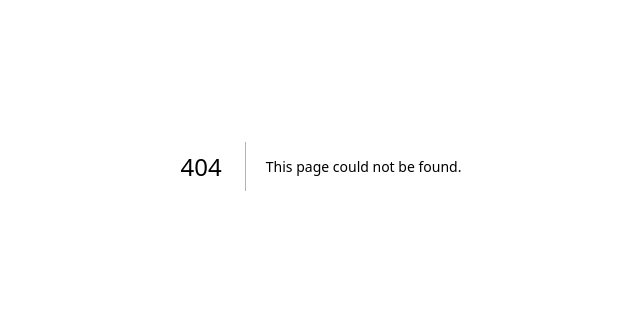
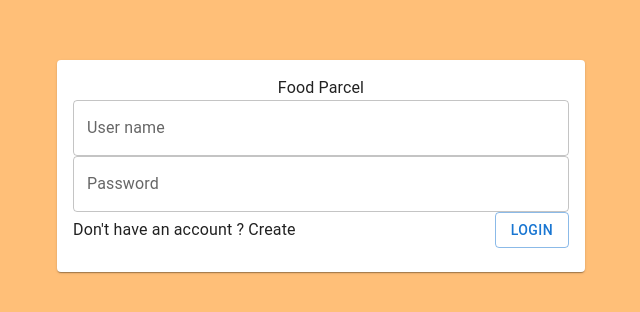
Before and after one commit to Satyaveerjaligama/food-parcel-frontend, a Next.js app: page /login in a window 1280 px wide. Before the commit this address had no page. Shown: the part 234-546 px from the top of the page, without its empty margins (319-959 px from the left). Built offline with nearby package versions, Linux system fonts and the light colour scheme.

Commit message:
Added materil ui, Tailwind css and Login page

```diff
--- a/app/globals.css
+++ b/app/globals.css
@@ -1,83 +1,6 @@
-:root {
-  --max-width: 1100px;
-  --border-radius: 12px;
-  --font-mono: ui-monospace, Menlo, Monaco, "Cascadia Mono", "Segoe UI Mono",
-    "Roboto Mono", "Oxygen Mono", "Ubuntu Monospace", "Source Code Pro",
-    "Fira Mono", "Droid Sans Mono", "Courier New", monospace;
-
-  --foreground-rgb: 0, 0, 0;
-  --background-start-rgb: 214, 219, 220;
-  --background-end-rgb: 255, 255, 255;
-
-  --primary-glow: conic-gradient(
-    from 180deg at 50% 50%,
-    #16abff33 0deg,
-    #0885ff33 55deg,
-    #54d6ff33 120deg,
-    #0071ff33 160deg,
-    transparent 360deg
-  );
-  --secondary-glow: radial-gradient(
-    rgba(255, 255, 255, 1),
-    rgba(255, 255, 255, 0)
-  );
-
-  --tile-start-rgb: 239, 245, 249;
-  --tile-end-rgb: 228, 232, 233;
-  --tile-border: conic-gradient(
-    #00000080,
-    #00000040,
-    #00000030,
-    #00000020,
-    #00000010,
-    #00000010,
-    #00000080
-  );
-
-  --callout-rgb: 238, 240, 241;
-  --callout-border-rgb: 172, 175, 176;
-  --card-rgb: 180, 185, 188;
-  --card-border-rgb: 131, 134, 135;
-}
-
-@media (prefers-color-scheme: dark) {
-  :root {
-    --foreground-rgb: 255, 255, 255;
-    --background-start-rgb: 0, 0, 0;
-    --background-end-rgb: 0, 0, 0;
-
-    --primary-glow: radial-gradient(rgba(1, 65, 255, 0.4), rgba(1, 65, 255, 0));
-    --secondary-glow: linear-gradient(
-      to bottom right,
-      rgba(1, 65, 255, 0),
-      rgba(1, 65, 255, 0),
-      rgba(1, 65, 255, 0.3)
-    );
-
-    --tile-start-rgb: 2, 13, 46;
-    --tile-end-rgb: 2, 5, 19;
-    --tile-border: conic-gradient(
-      #ffffff80,
-      #ffffff40,
-      #ffffff30,
-      #ffffff20,
-      #ffffff10,
-      #ffffff10,
-      #ffffff80
-    );
-
-    --callout-rgb: 20, 20, 20;
-    --callout-border-rgb: 108, 108, 108;
-    --card-rgb: 100, 100, 100;
-    --card-border-rgb: 200, 200, 200;
-  }
-}
-
-* {
-  box-sizing: border-box;
-  padding: 0;
-  margin: 0;
-}
+@tailwind base;
+@tailwind components;
+@tailwind utilities;
 
 html,
 body {
@@ -86,22 +9,11 @@ body {
 }
 
 body {
-  color: rgb(var(--foreground-rgb));
+  /* color: rgb(var(--foreground-rgb)); */
   background: linear-gradient(
       to bottom,
       transparent,
-      rgb(var(--background-end-rgb))
+      #FFBF78
     )
-    rgb(var(--background-start-rgb));
+    #FFBF78;
 }
-
-a {
-  color: inherit;
-  text-decoration: none;
-}
-
-@media (prefers-color-scheme: dark) {
-  html {
-    color-scheme: dark;
-  }
-}
--- /dev/null
+++ b/app/login/page.tsx
@@ -0,0 +1,31 @@
+import { Box, Button, Card, CardContent, TextField, Typography } from "@mui/material";
+import Link from "next/link";
+
+const LoginPage = () => {
+    return (
+        <Box className="flex justify-center items-center h-screen">
+            <Card className="rounded-xl">
+                <CardContent>
+                    <Typography className="text-center mb-4 text-xl font-bold">Food Parcel</Typography>
+                    <TextField
+                        label="User name"
+                        fullWidth
+                        className="mb-4"
+                    />
+                    <TextField
+                        type="password"
+                        label="Password"
+                        fullWidth
+                        className="mb-4"
+                    />
+                    <Box className="flex justify-between">
+                        <Typography className="text-sm self-center">Don&apos;t have an account ? <Link href="">Create</Link></Typography>
+                        <Button variant="outlined">Login</Button>
+                    </Box>
+                </CardContent>
+            </Card>
+        </Box>
+    )
+}
+
+export default LoginPage;
--- /dev/null
+++ b/postcss.config.js
@@ -0,0 +1,6 @@
+module.exports = {
+  plugins: {
+    tailwindcss: {},
+    autoprefixer: {},
+  },
+}
--- /dev/null
+++ b/tailwind.config.js
@@ -0,0 +1,12 @@
+/** @type {import('tailwindcss').Config} */
+module.exports = {
+  content: [
+    "./app/**/*.{js,ts,jsx,tsx,mdx}",
+    "./pages/**/*.{js,ts,jsx,tsx,mdx}",
+    "./components/**/*.{js,ts,jsx,tsx,mdx}",
+  ],
+  theme: {
+    extend: {},
+  },
+  plugins: [],
+}
```
Also changed, not shown: package.json (+10 -4 lines), 1 other file (tests, documents, lock files or other folders).
